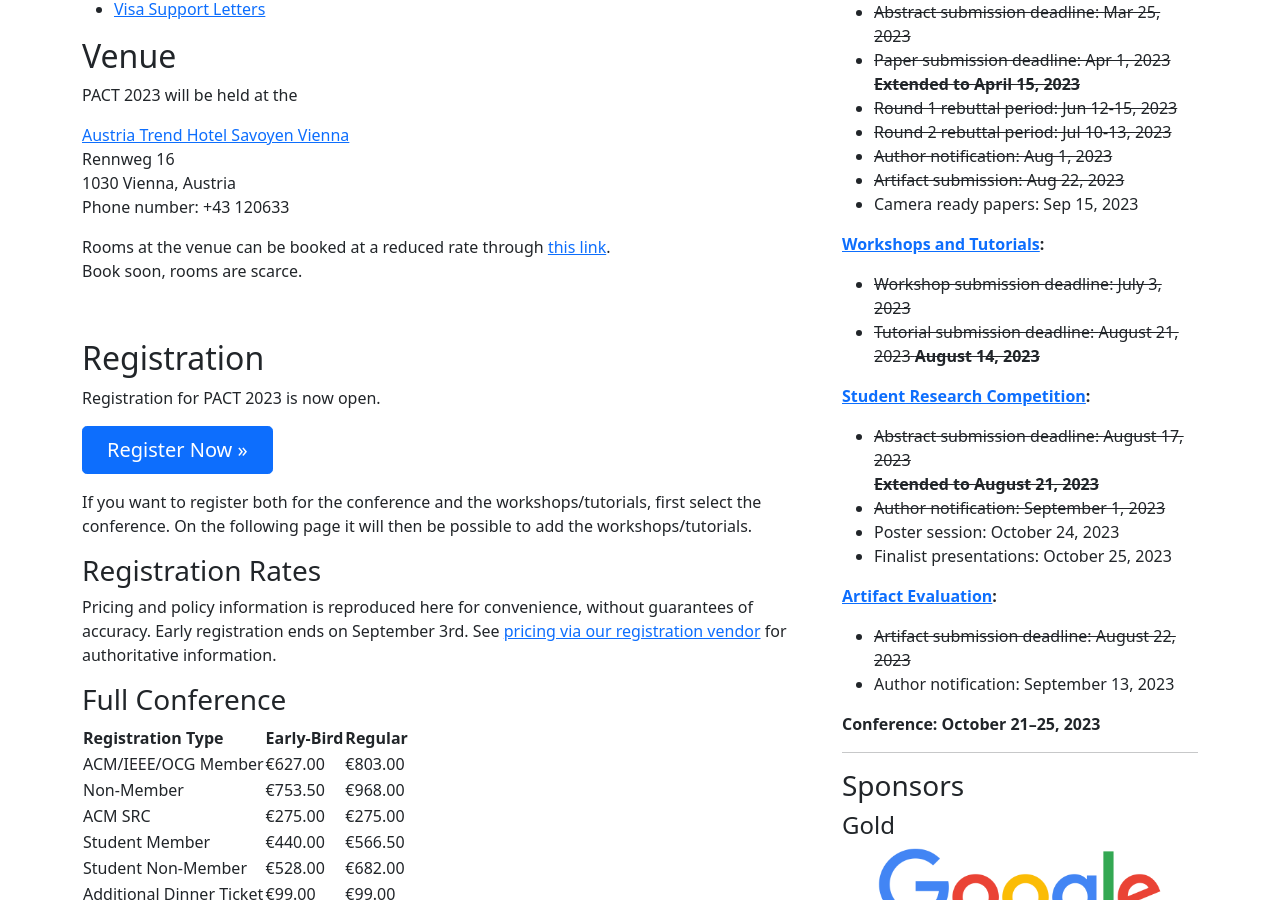
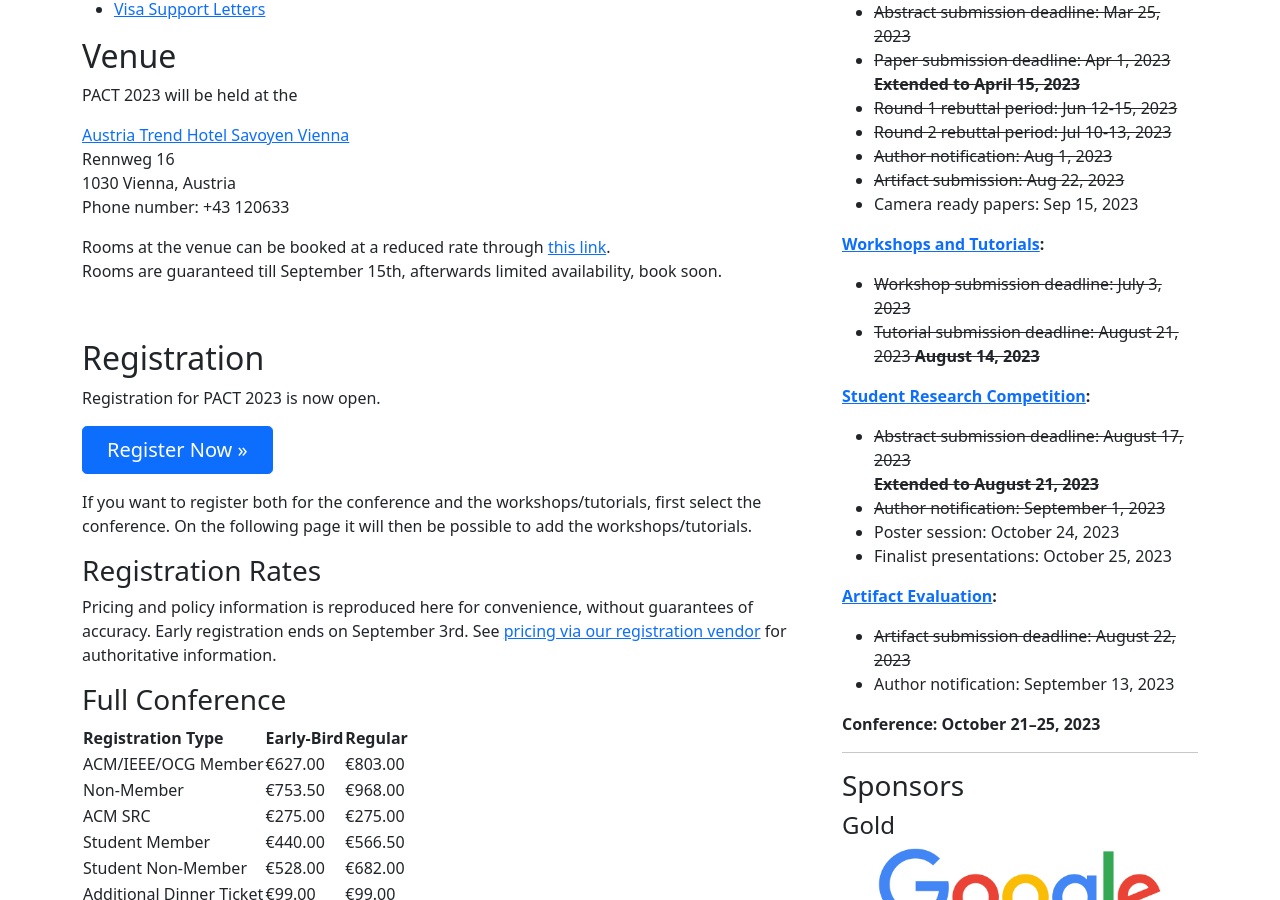
Before and after one commit to pact2023/pact2023.github.io, a Jekyll site: the page built from attend/index.md, in a window 1280 px wide and 900 px high, scrolled down 328 px. Built offline with Jekyll 4.4.1, drawn with Linux system fonts in a browser that asks for light colours.

Commit message:
attend: Added notes that rooms are guaranteed until Sep 15th.

```diff
--- a/attend/index.md
+++ b/attend/index.md
@@ -27,7 +27,7 @@ Phone number: +43 120633 <br>
 
 Rooms at the venue can be booked at a reduced rate through [this link](https://reservations.travelclick.com/75044?groupID=4029480).
 <br>
-Book soon, rooms are scarce.
+Rooms are guaranteed till September 15th, afterwards limited availability, book soon.
 
 <br>
 
```
